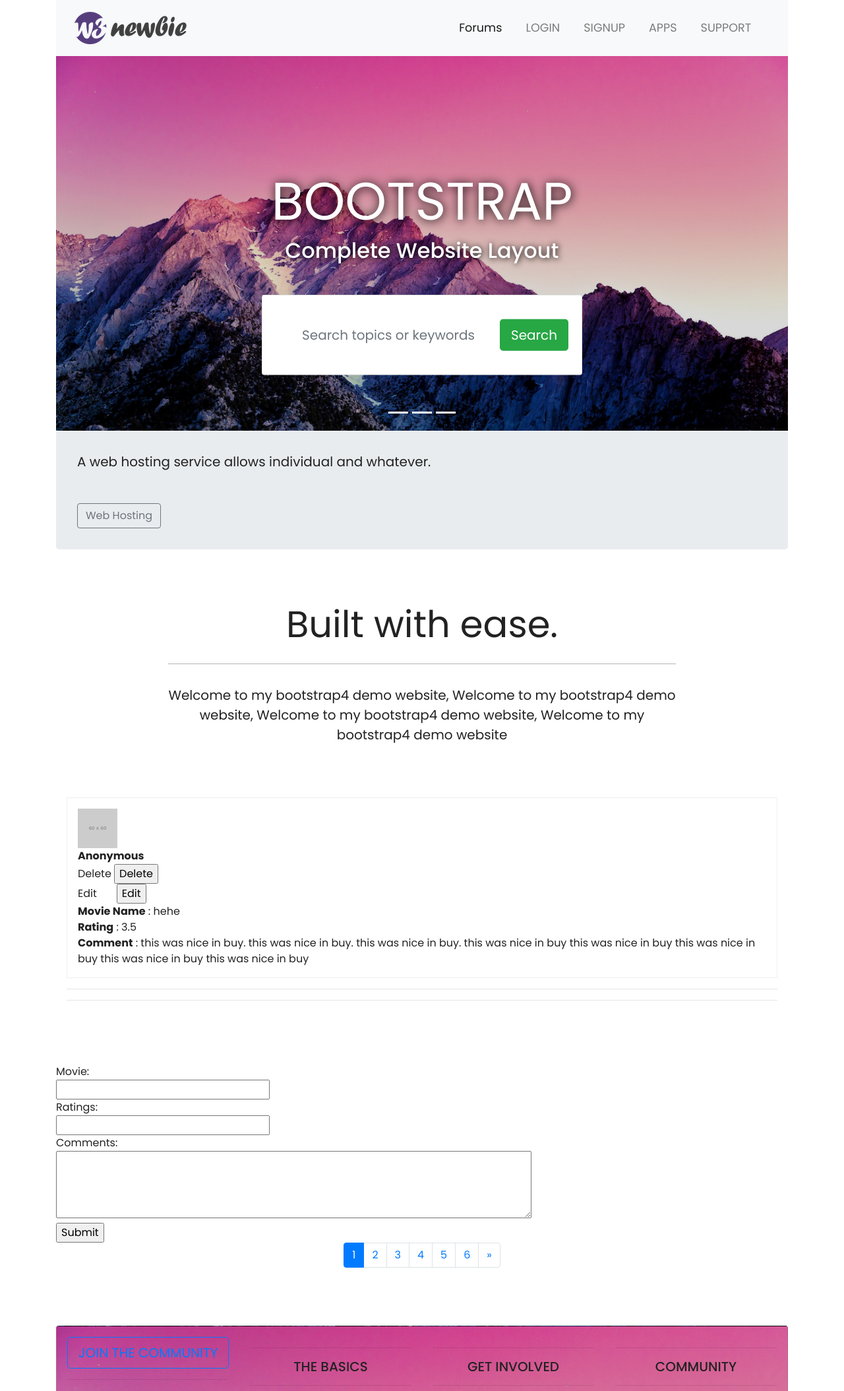
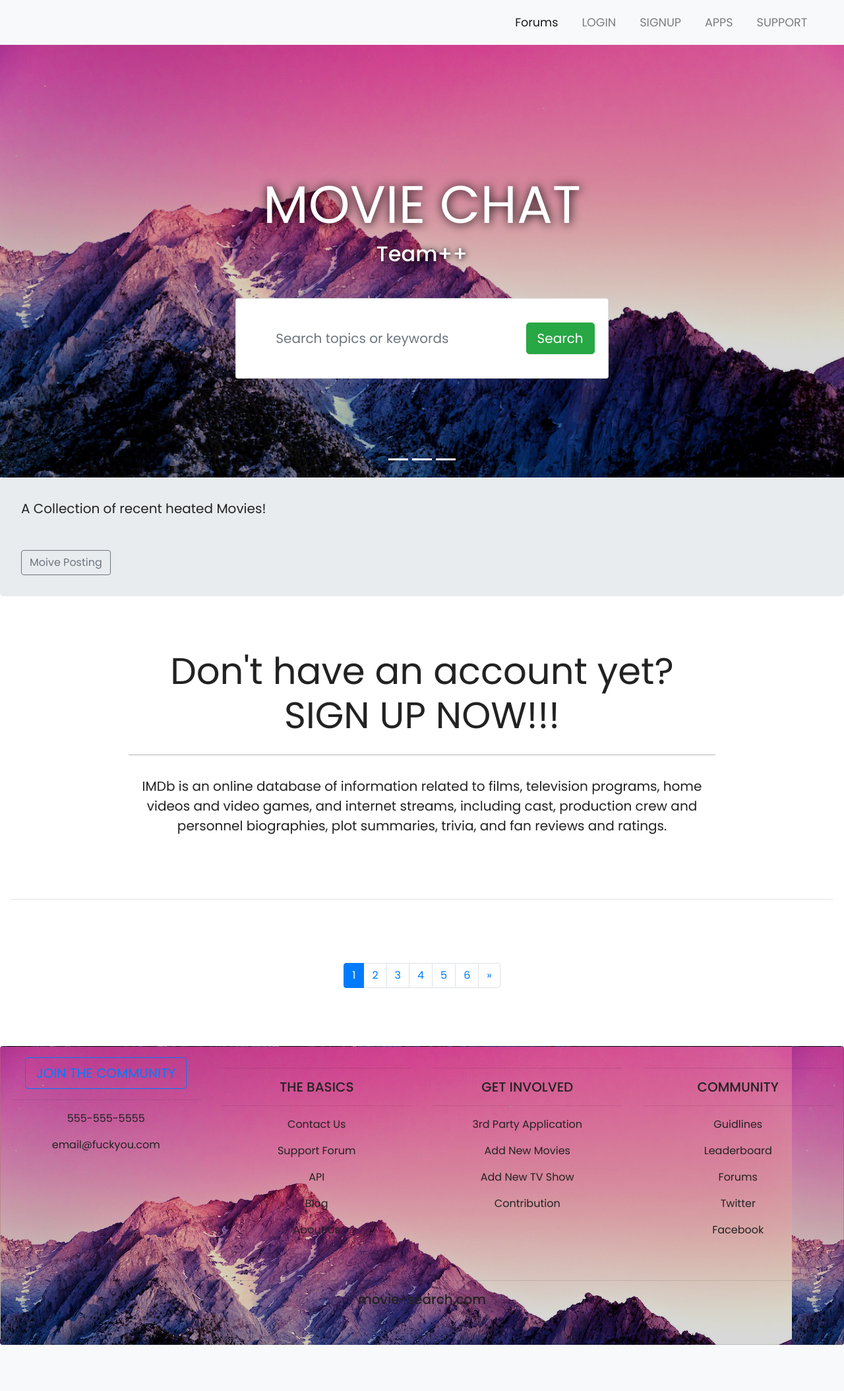
Before and after one commit to szhu33/CS411_Backend, a Flask app: page /post in a window 1280 px wide. Shown: the top 2109 px of the page at 66% size. After the commit the page ends 2039 px from the top, so only its background shows below. Run offline with Flask 2, Linux system fonts and the light colour scheme; grey boxes labelled with a size stand in for pictures from a placeholder-image service; data that the repository does not hold is empty; parts of the project's set-up code (start-up, migrations or seed data) failed here and were passed over; some libraries are stand-ins or nearby versions.

Commit message:
xhe17 update

```diff
--- a/FlaskWeb/templates/post.html
+++ b/FlaskWeb/templates/post.html
@@ -16,17 +16,17 @@
 <!-- Navigation -->
 <nav class="navbar navbar-expand-md navbar-light bg-light sticky-top">
 <div class="container-fluid">
-	<a class="navbar-brand"><img src="/static/img/logo.png"></a>
+	<!-- <a class="navbar-brand"><img src="/static/img/logo.png"></a> -->
 	<button class="navbar-toggler" type="button" data-toggle="collapse" data-target="#navbarResponsive">
 		<span class="navbar-toggler-icon"></span>
 	</button>
 	<div class="collapse navbar-collapse" id="navbarResponsive">
 		<ul class="navbar-nav ml-auto">
 			<li class="nav-item">
-				<a class="nav-link active" href="#">Forums</a>
+				<a class="nav-link active" href="">Forums</a>
 			</li>
 			<li class="nav-item">
-				<a class="nav-link" href="#">LOGIN</a>
+				<a class="nav-link" href="http://127.0.0.1:5000/register">LOGIN</a>
 			</li>
 			<li class="nav-item">
 				<a class="nav-link" href="#">SIGNUP</a>
@@ -50,13 +50,13 @@
 	<li data-target="#slides" data-slide-to="2" class="active"></li>
 </ul>
 
-
 <div class="carousel-inner">
 	<div class="carousel-item active">
 		<img src="/static/img/background.png">
 		<div class="carousel-caption">
-			<h1 class="display-2">Bootstrap</h1>
-			<h3>Complete Website Layout</h3>
+			<h1 class="display-2">Movie Chat</h1>
+
+			<h3>Team++</h3>
 			<div class="container">
 			    <br/>
 				<div class="row justify-content-center">
@@ -93,37 +93,32 @@
 	</div>
 </div>
 </div>
-
 <!--- Jumbotron -->
 <div class="container-fluid">
 <div class="row jumbotron">
 	<div class="col-xs-12 col-sm-12 col-md-9 col-xl-10">
-		<p class="lead">A web hosting service allows individual and whatever.
+		<p class="lead">A Collection of recent heated Movies!
 		</p>
 	</div>
 	<div class="col-xs-12 col-sm-12 col-md-3 col-lg-3 col-xl-10">
 		<a href="#">
 			<button type="button" class="btn btn-outline-secondary bnt-lg">
-				Web Hosting
+				Moive Posting
 			</button>
 
 		</a>
 	</div>
 </div>
 </div>
-
-
-
-
 <!--- Welcome Section -->
 <div class="container-fluid padding">
 <div class="row welcome text-center">
 	<div class="col-12">
-		<h1 class="display-4">Built with ease.</h1>
+		<h1 class="display-4">Don't have an account yet? SIGN UP NOW!!!</h1>
 	</div>
 	<hr>
 	<div class="col-12">
-		<p class="lead">Welcome to my bootstrap4 demo website, Welcome to my bootstrap4 demo website, Welcome to my bootstrap4 demo website, Welcome to my bootstrap4 demo website
+		<p class="lead">IMDb is an online database of information related to films, television programs, home videos and video games, and internet streams, including cast, production crew and personnel biographies, plot summaries, trivia, and fan reviews and ratings.
 		</p>
 	</div>
 </div>
@@ -135,6 +130,8 @@
 		<div class="row padding">
 			<div class="col-md-12">
 				<div class="review-block">
+
+						<!--
 						<div class="col-md-12 post_instance">
 							<img src="http://dummyimage.com/60x60/666/ffffff&text=No+Image" class="img-rounded">
 							<div> <strong>Anonymous</strong></div>
@@ -153,6 +150,8 @@
 							<div> <strong>Comment</strong> : this was nice in buy. this was nice in buy. this was nice in buy. this was nice in buy this was nice in buy this was nice in buy this was nice in buy this was nice in buy</div>
 						</div>
 						<hr/>
+
+						-->
 						<script>
 							function myFunc(vars) {
 					    		return vars
@@ -188,23 +187,6 @@
     </div> <!-- /container -->
 
 
-
-<body class = "container">
-	<div class="input_window">
-		<form method="POST">
-			Movie:<br>
-			<input  name="movie">
-			<br>
-			Ratings:<br>
-			<input name="rating">
-			<br>
-			Comments:<br>
-			<textarea rows="4" cols="50" name="review"> </textarea>
-			<br>
-		    <input type="submit" value="Submit">
-		</form>
-	</div>
-</body>
 
 
 
--- a/FlaskWeb/templates/register.html
+++ b/FlaskWeb/templates/register.html
@@ -2,6 +2,7 @@
 
 {% block body %}
   <body class = "container">
+  <div class="card card-image" style="background-image: url(/static/img/background.png);">
     <h4> Register</h4>
     <hr>
     {% from "_fromhelper.html" import render_field %}
@@ -19,5 +20,6 @@
 		{% if error %}
 			<p class="error"><strong>Error:</strong>{{error}}</p>
 		{% endif %}
+ </div>
   </body>
 {% endblock %}
```
Also changed, not shown: FlaskWeb/templates/header.html (+2 -8 lines), FlaskWeb/templates/movie_detail.html (+29 -10 lines).
